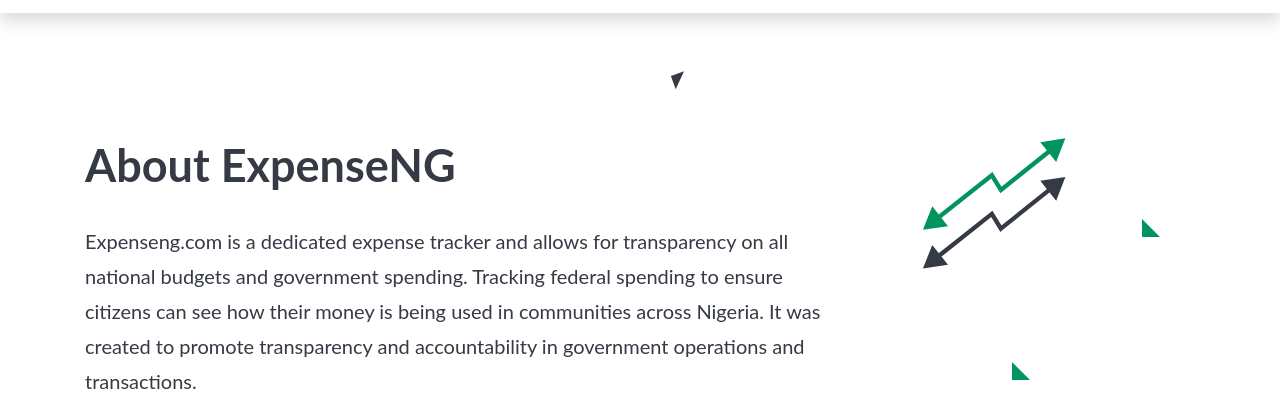
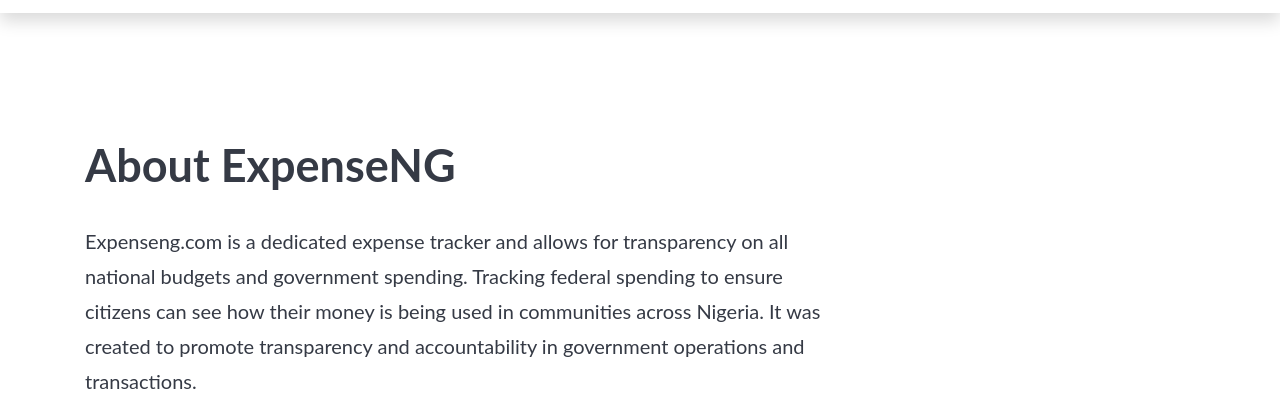
Before and after one commit to hdJerry/fg-expenses-aboutus, a plain HTML site: page index.html in a window 1280 px wide. Shown: the part 73-489 px from the top of the page. Drawn offline with nearby package versions, Linux system fonts and the light colour scheme.

Commit message:
First real 333

```diff
--- a/index.html
+++ b/index.html
@@ -48,16 +48,16 @@
 
 		<main role="main" class="">
 
-			<svg width="19" height="19" viewBox="0 0 19 19" fill="none" xmlns="http://www.w3.org/2000/svg" class="black_tr">
+			<svg width="19" height="19" viewBox="0 0 19 19" fill="none" xmlns="http://www.w3.org/2000/svg" class="black_tr d-md-none d-sm-none">
 				<path d="M0.871167 4.9915L9.97402 1.64165L14.0098 0.156494L5.70617 18.1301L0.871167 4.9915Z" fill="#353A45"/>
 			</svg>
 
 
-			<svg width="18" height="18" viewBox="0 0 18 18" fill="none" xmlns="http://www.w3.org/2000/svg" class="green_bottom">
+			<svg width="18" height="18" viewBox="0 0 18 18" fill="none" xmlns="http://www.w3.org/2000/svg" class="green_bottom d-md-none d-sm-none">
 				<path d="M0 18V5.52901V0L18 18H0Z" fill="#00945E"/>
 			</svg>
 
-			<svg width="18" height="18" viewBox="0 0 18 18" fill="none" xmlns="http://www.w3.org/2000/svg" class="green_right">
+			<svg width="18" height="18" viewBox="0 0 18 18" fill="none" xmlns="http://www.w3.org/2000/svg" class="green_right d-md-none d-sm-none">
 				<path d="M0 18V5.52901V0L18 18H0Z" fill="#00945E"/>
 			</svg>
 
@@ -80,7 +80,7 @@
 									</div>
 
 								</div>
-								<div class="col-lg-3 col-md-3 col-sm-8 right">
+								<div class="col-lg-3 col-md-3 col-sm-8 right d-md-none d-sm-none">
 
 										<div class="image_div">
 											<svg width="169" height="145" viewBox="0 0 189 165" fill="none" xmlns="http://www.w3.org/2000/svg">
```
